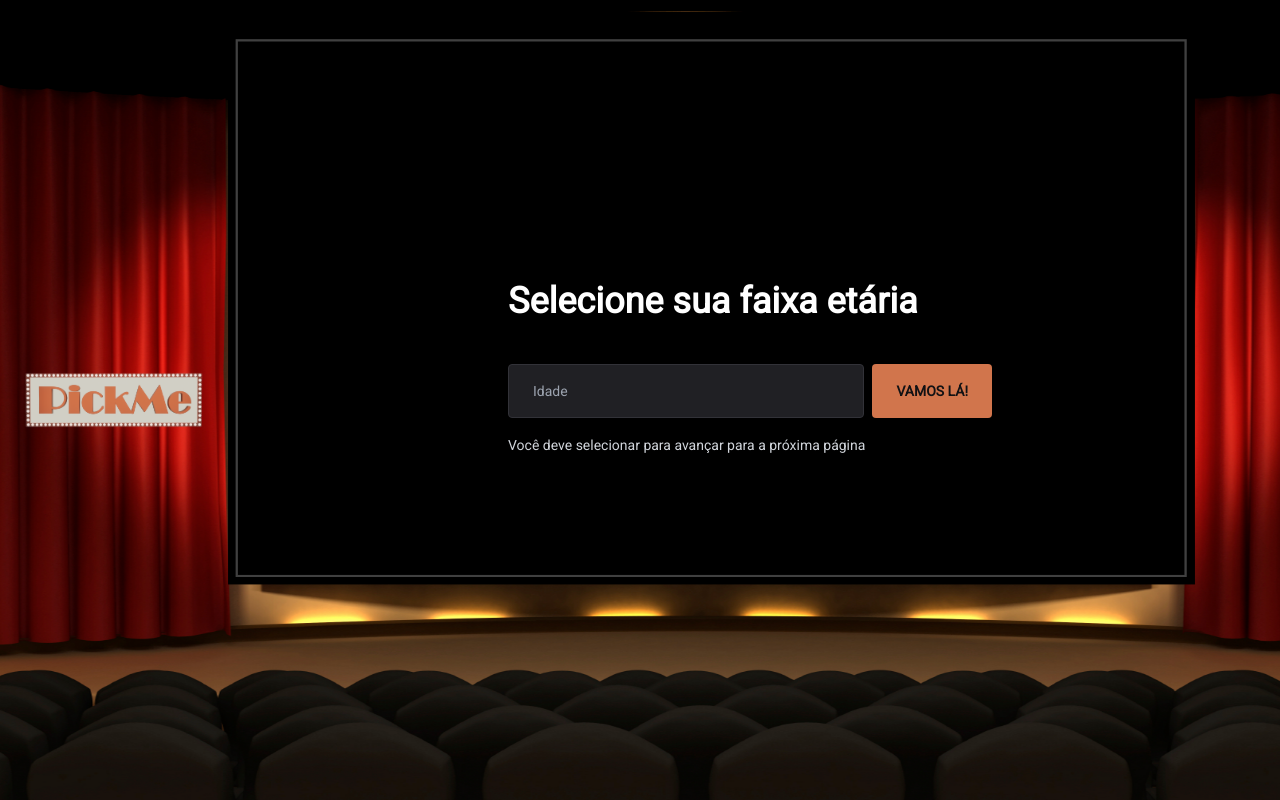
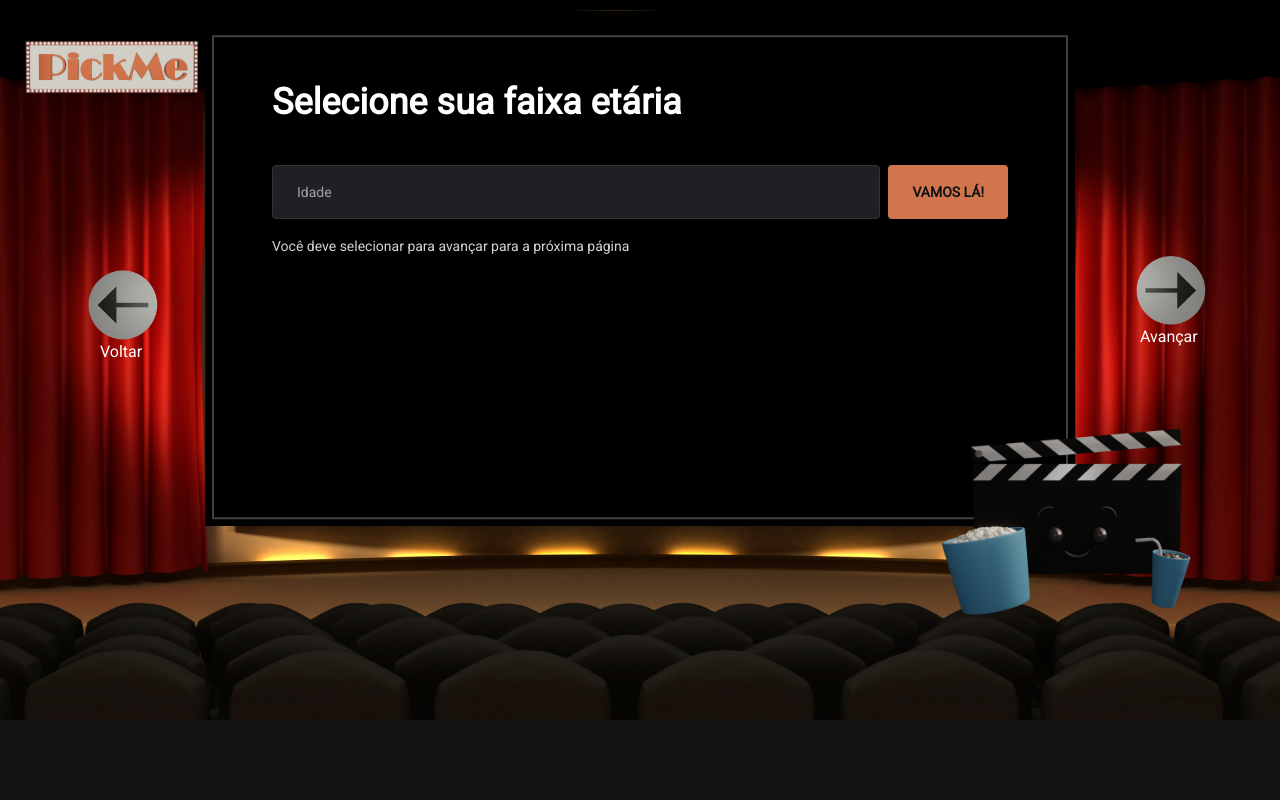
Before and after one commit to S204-Inatel-2022-2/InaHell_Front_End, a Next.js app: page /age in a window 1280 px wide. Built offline with nearby package versions, Linux system fonts and the light colour scheme.

Commit message:
Inclusão dos botões para navegação entre as páginas

```diff
--- /dev/null
+++ b/src/components/ButtonNext/index.js
@@ -0,0 +1,28 @@
+import Image from 'next/image'
+import next from '../../assets/seta-next.png'
+
+export default function ButtonNext({ children, path }) {
+    return (
+        <div>
+            <a href={path}><Image
+                src={next}
+                alt=""
+                quality={100}
+                width={70}
+                height={70}
+            /></a>
+            {children}
+        </div>
+    )
+}
+
+/*
+    <a href={path}><button
+        className="bg-orange-500 px-6 py-4 rounded text-gray-900 font-bold text-sm uppercase hover:bg-orange-700"
+        type="submit"
+    >
+    Avançar
+    </button>
+    </a>
+
+*/
--- /dev/null
+++ b/src/components/ButtonPrevious/index.js
@@ -0,0 +1,17 @@
+import Image from 'next/image'
+import prev from '../../assets/seta-voltar.png'
+
+export default function ButtonPrevious({ children, path }) {
+    return (
+        <div>
+            <a href={path}><Image
+                src={prev}
+                alt=""
+                quality={100}
+                width={70}
+                height={70}
+            /></a>
+            {children}
+        </div>
+    )
+}
--- a/src/components/Title/index.js
+++ b/src/components/Title/index.js
@@ -1,8 +1,17 @@
+import Image from 'next/image'
+import logo from '../../assets/logo.png'
 
-export default function Title({ children}) {
+
+export default function Title() {
     return (
         <div className="title">
-            {children}
+            <a href="/"><Image
+                src={logo}
+                alt=""
+                quality={100}
+                width={180}
+                height={180}
+            /></a>
         </div>
     )
 }
--- a/src/pages/age/index.tsx
+++ b/src/pages/age/index.tsx
@@ -1,12 +1,11 @@
 import Image from 'next/image'
 import appPreviewImg from '../../assets/claquete.png'
-import logo from '../../assets/logo.png'
 import { FormEvent, useState } from 'react'
 
-import ButtonNext from '../../components/Buttons';
-import ButtonPrevious from '../../components/Buttons';
+import ButtonPrevious from '../../components/ButtonPrevious';
+import ButtonNext from '../../components/ButtonNext';
+import Title from '../../components/Title';
 
-import Title from '../../components/Title';
 
 export let idade = ''
 
@@ -19,24 +18,24 @@ export default function Age() {
 
     console.log(age)
     idade = age
+
+
   }
 
   return (
-    <div className="max-w-[1124px] h-screen mr-72 ml-6 grid grid-cols-2 items-center">
+    <div className="grid grid-cols-6 gap-4">
 
-      <div className='text-gray-100'>
-        <Title>
-          <a href="/"><Image
-            src={logo}
-            alt=""
-            quality={100}
-            width={180}
-            height={180}
-          /></a>
-        </Title>
+      <div className='text-gray-100 ml-6 mt-10'>
+        <Title></Title>
+
+        <div className='ml-16 mt-44'>
+          <ButtonPrevious path="/">
+            <p className='text-white ml-3'>Voltar</p>
+          </ButtonPrevious>
+        </div>
       </div>
 
-      <main className="mb-36 mt-20">
+      <div className="col-start-2 col-end-6 mr-14 ml-14 mt-20">
 
         <h1 className="mt-0 text-white text-4xl font-bold leading-tight">
           Selecione sua faixa etária
@@ -57,13 +56,30 @@ export default function Age() {
           >
             Vamos lá!
           </button>
+
         </form>
 
         <p className="mt-4 text-sm text-gray-300 leading-relaxed">
           Você deve selecionar para avançar para a próxima página
         </p>
 
-      </main>
+      </div>
+
+      <div className='ml-14 mt-64'>
+        <ButtonNext path="/genre">
+          <p className='text-white ml-1'>Avançar</p>
+        </ButtonNext>
+      </div>
+
+      <div className='col-start-5 col-end-7 mt-6'>
+        <Image
+          src={appPreviewImg}
+          alt=""
+          quality={100}
+          width={500}
+          height={500}
+        />
+      </div>
 
     </div>
 
--- a/src/pages/index.tsx
+++ b/src/pages/index.tsx
@@ -68,7 +68,7 @@ export default function Home() {
         </h1>
 
         <Link href="/age"><button
-            className="bg-orange-500 px-6 py-4 rounded text-gray-900 font-extrabold text-3xl hover:bg-orange-700"
+            className="bg-orange-500 px-6 py-4 rounded text-black font-extrabold text-3xl hover:bg-orange-700"
             type="submit"
           >
             Vamos lá!
```
Also changed, not shown: src/components/Buttons/index.js (deleted, +0 -23 lines).
